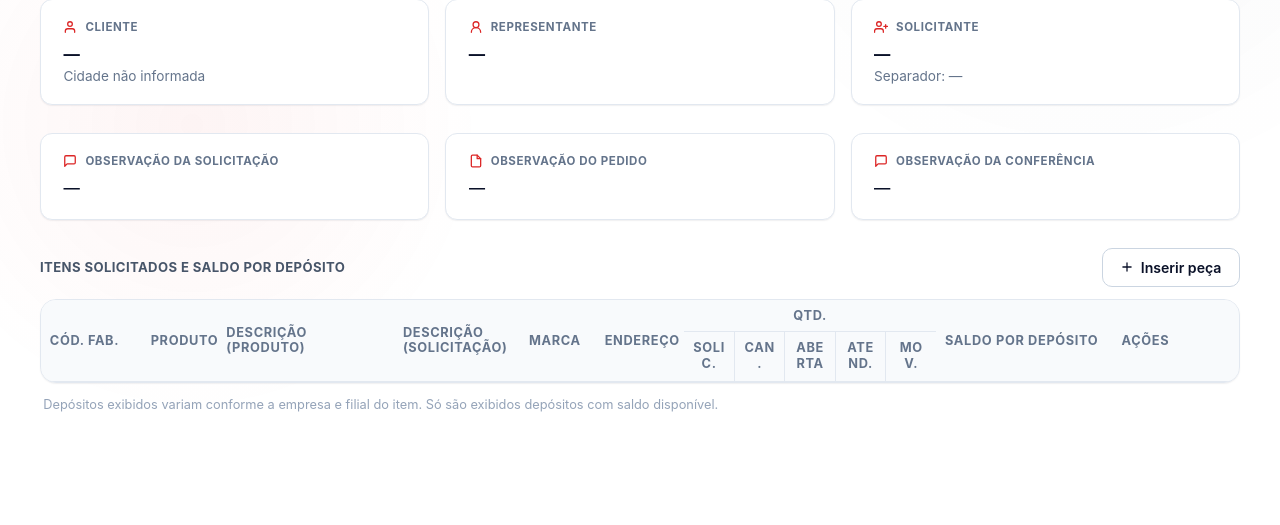
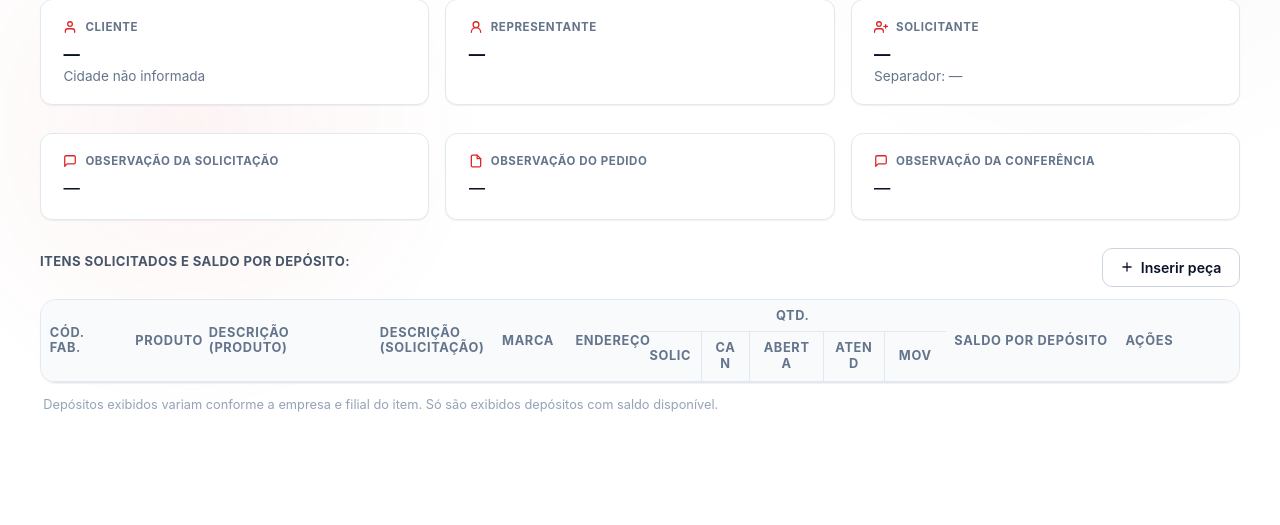
Before and after one commit to giovannahaminie-ui/Acompanha_pedido, a Flask app: page /solicitacao/1/1/1 in a window 1280 px wide. Shown: the part 275-800 px from the top of the page. Run offline with Flask 3, Linux system fonts and the light colour scheme; the visitor is signed in with stand-in values (Sample User, id 1); tables that the repository leaves empty hold one stand-in row (values such as "Sample post"); data that the repository does not hold is empty.

Commit message:
Atualizações

```diff
--- a/templates/detalhe_solicitacao.html
+++ b/templates/detalhe_solicitacao.html
@@ -146,7 +146,7 @@
 </script>
 
 <div style="display:flex; align-items:center; justify-content:space-between; gap:1rem; margin-bottom:0.75rem;">
-  <p class="section-title" style="margin:0;">Itens solicitados e saldo por depósito</p>
+  <p class="section-title" style="margin:1;">Itens solicitados e saldo por depósito:</p>
   <a href="{{ url_for('inserir_item', codemp=codemp, codfil=codfil, numsol=numsol) }}" class="btn btn-icone" title="Inserir peça nova na solicitação">
     <svg width="14" height="14" viewBox="0 0 24 24" fill="none" stroke="currentColor" stroke-width="2.2" stroke-linecap="round" stroke-linejoin="round"><line x1="12" y1="5" x2="12" y2="19"></line><line x1="5" y1="12" x2="19" y2="12"></line></svg>
     Inserir peça
@@ -156,13 +156,13 @@
 <div class="table-card">
   <table>
     <colgroup>
-      <col style="width:8%">
+      <col style="width:7%">
       <col style="width:6%">
       <col style="width:14%">
       <col style="width:10%">
       <col style="width:6%">
-      <col style="width:7%">
-      <col style="width:4%"><col style="width:4%"><col style="width:4%"><col style="width:4%"><col style="width:4%">
+      <col style="width:6%">
+      <col style="width:5%"><col style="width:4%"><col style="width:6%"><col style="width:5%"><col style="width:5%">
       <col style="width:14%">
       <col style="width:10%">
     </colgroup>
@@ -179,11 +179,11 @@
         <th rowspan="2">Ações</th>
       </tr>
       <tr>
-        <th class="th-qtd" style="text-align:center;">Solic.</th>
-        <th class="th-qtd" style="text-align:center;">Can.</th>
+        <th class="th-qtd" style="text-align:center;">Solic</th>
+        <th class="th-qtd" style="text-align:center;">Can</th>
         <th class="th-qtd" style="text-align:center;">Aberta</th>
-        <th class="th-qtd" style="text-align:center;">Atend.</th>
-        <th class="th-qtd" style="text-align:center;">Mov.</th>
+        <th class="th-qtd" style="text-align:center;">Atend</th>
+        <th class="th-qtd" style="text-align:center;">Mov</th>
       </tr>
     </thead>
     <tbody>
@@ -192,7 +192,7 @@
         <td class="mono codpro-fab">{{ item.codpro2 }}</td>
         <td class="mono codpro-padrao">{{ item.codpro1 }}</td>
         <td style="white-space:normal;">{{ item.descricao }}</td>
-        <td style="white-space:normal; color:var(--text-dim);">{{ item.descricao_item or '—' }}</td>
+        <td style="white-space:center; color:var(--text-dim);">{{ item.descricao_item or '—' }}</td>
         <td>{{ item.marca }}</td>
         <td class="mono" style="white-space:nowrap;">{{ item.endereco or '—' }}</td>
         <td style="text-align:center;">{{ item.qtd_solic }}</td>
@@ -218,7 +218,7 @@
         <td class="item-observacao{{ ' item-observacao-consulta' if item.observacao else '' }}">
           {% if item.sitite in (3, 4, 6) %}
           {% if item.observacao %}
-          <span class="acoes-consulta-obs">{{ item.observacao }}</span>
+          <span class="acoes-consulta-obs" style="white-space:normal; color:var(--text-dim);">{{ item.observacao }}</span>
           {% endif %}
           {% else %}
           <a href="{{ url_for('cancelar_item', codemp=codemp, codfil=codfil, numsol=numsol, seqite=item.seqite) }}"
```
